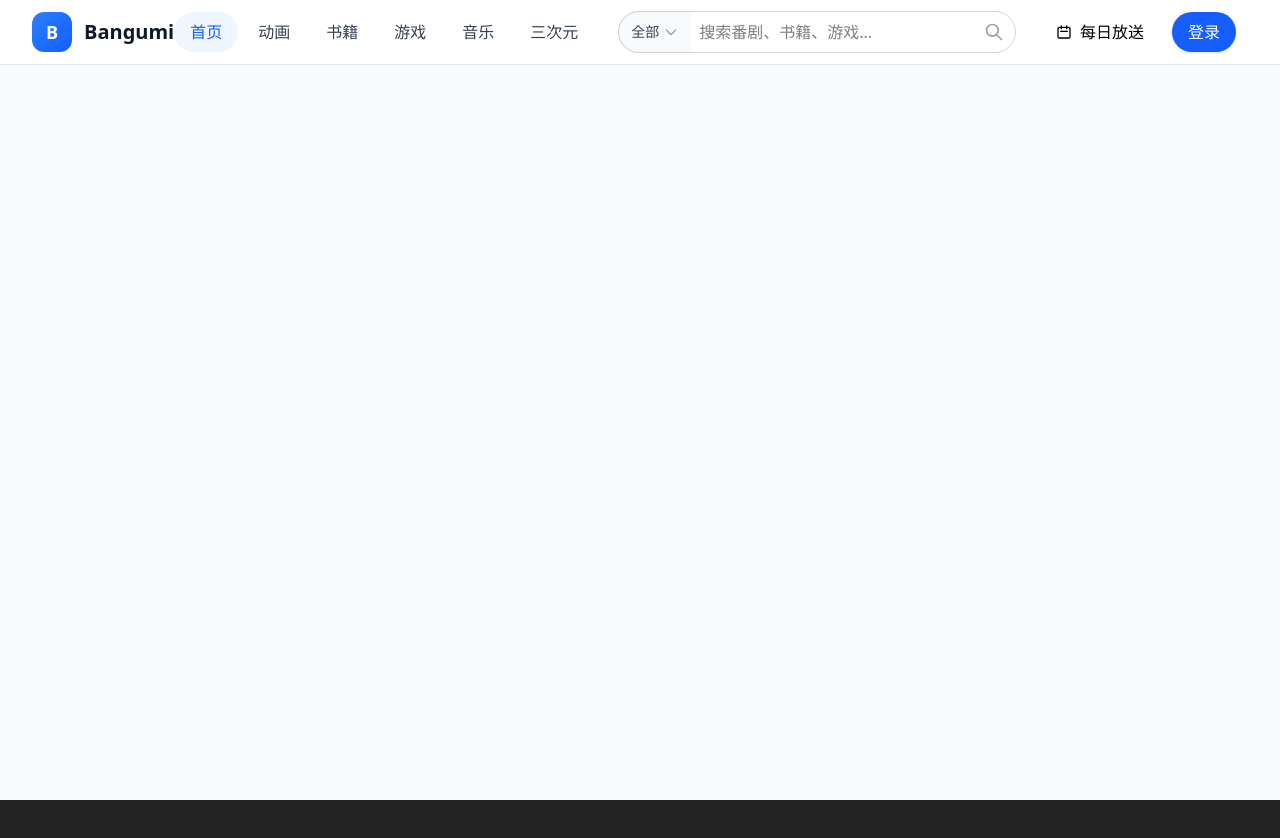
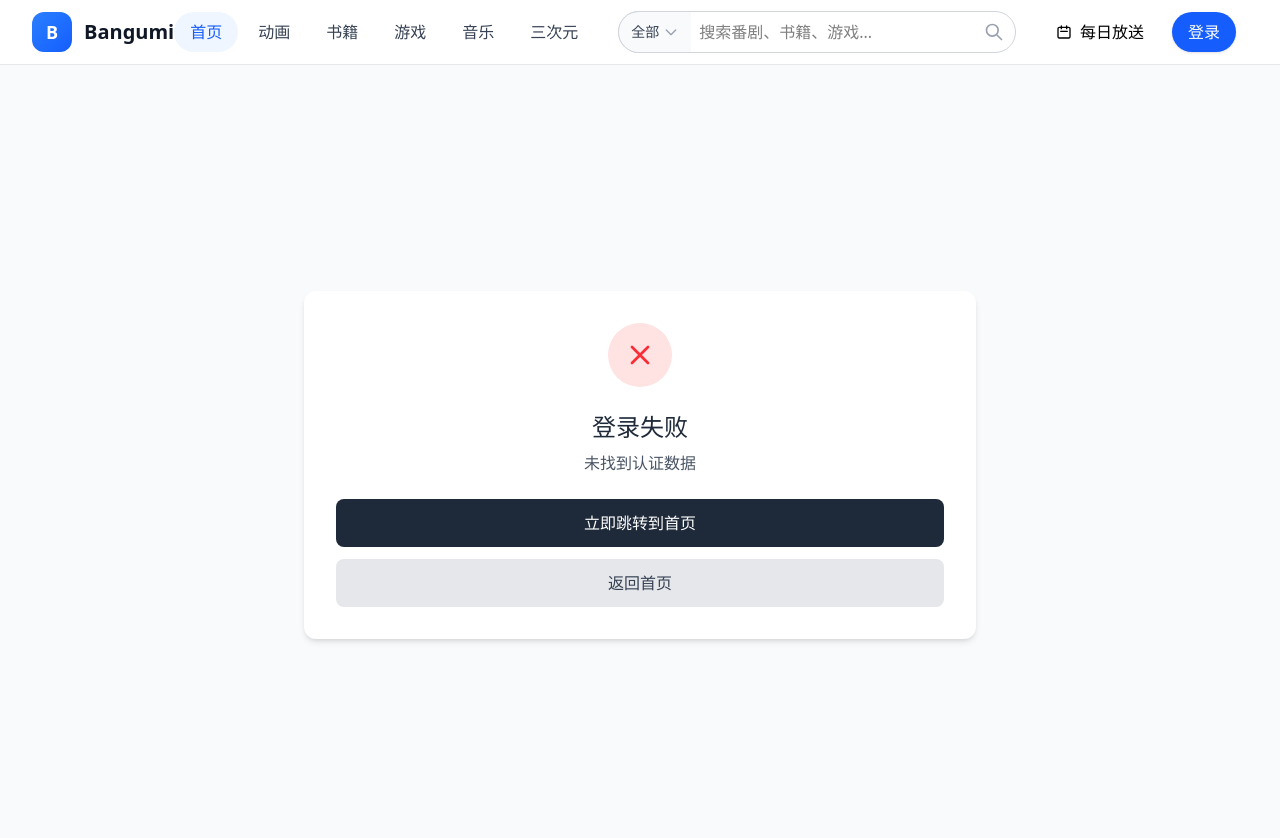
Before and after one commit to Alivesr/bangumi_2_fronted, a Vue app: page /auth/success in a window 1280 px wide. Shown: the top 838 px of the page. Before the commit the page ends 800 px from the top, so only its background shows below. Built offline with nearby package versions, Linux system fonts and the light colour scheme.

Commit message:
在TopNav组件中添加登录按钮及其点击事件，并在路由配置中添加认证成功和失败的路径。

```diff
--- /dev/null
+++ b/src/pages/Auth/index.vue
@@ -0,0 +1,196 @@
+<script setup lang="ts">
+import { ref, onMounted } from "vue";
+import { useRouter, useRoute } from "vue-router";
+
+const router = useRouter();
+const route = useRoute();
+const loading = ref(true);
+const error = ref("");
+const success = ref(false);
+const countdown = ref(5);
+const errorMessage = ref("");
+
+const handleAuthCallback = () => {
+  const isErrorPage = route.path === "/auth/error";
+  const urlParams = route.query;
+
+  if (isErrorPage) {
+    // 错误页面处理
+    const errorMsg = urlParams.error as string;
+    if (errorMsg) {
+      error.value = errorMsg;
+      errorMessage.value = errorMsg;
+    } else {
+      error.value = "未知错误";
+      errorMessage.value = "未知错误";
+    }
+    loading.value = false;
+    return;
+  }
+
+  // 成功页面处理 - 提取 token_data
+  const tokenDataStr = urlParams.token_data as string;
+
+  if (!tokenDataStr) {
+    error.value = "未找到认证数据";
+    errorMessage.value = "未找到认证数据";
+    loading.value = false;
+    return;
+  }
+
+  try {
+    // 解析 token 数据
+    const tokenData = JSON.parse(decodeURIComponent(tokenDataStr));
+    console.log("解析的 token 数据:", tokenData);
+
+    // 验证必要字段
+    if (
+      !tokenData.access_token ||
+      !tokenData.user_id ||
+      !tokenData.session_id
+    ) {
+      throw new Error("认证数据不完整");
+    }
+
+    // 保存到本地存储
+    localStorage.setItem("bangumi_token", JSON.stringify(tokenData));
+
+    // 清除 URL 中的敏感参数
+    const newUrl = new URL(window.location.href);
+    newUrl.searchParams.delete("token_data");
+    window.history.replaceState({}, "", newUrl.toString());
+
+    success.value = true;
+    loading.value = false;
+
+    // 开始倒计时
+    startCountdown();
+  } catch (err) {
+    console.error("❌ Token 解析失败:", err);
+    error.value = err instanceof Error ? err.message : "Token 解析失败";
+    errorMessage.value = err instanceof Error ? err.message : "Token 解析失败";
+    loading.value = false;
+  }
+};
+
+// 倒计时功能
+const startCountdown = () => {
+  const timer = setInterval(() => {
+    countdown.value--;
+    if (countdown.value <= 0) {
+      clearInterval(timer);
+      router.push("/");
+    }
+  }, 1000);
+};
+
+onMounted(() => {
+  handleAuthCallback();
+});
+</script>
+
+<template>
+  <div class="min-h-screen bg-gray-50 flex items-center justify-center px-4">
+    <div
+      class="max-w-md w-full bg-white rounded-xl shadow-md overflow-hidden md:max-w-2xl m-4"
+    >
+      <div class="p-8">
+        <div class="flex justify-center mb-6">
+          <div
+            v-if="loading"
+            class="w-16 h-16 rounded-full bg-gray-100 flex items-center justify-center"
+          >
+            <div
+              class="w-8 h-8 border-t-2 border-gray-500 border-solid rounded-full animate-spin"
+            ></div>
+          </div>
+          <div
+            v-else-if="success"
+            class="w-16 h-16 rounded-full bg-green-100 flex items-center justify-center"
+          >
+            <svg
+              class="w-8 h-8 text-green-500"
+              fill="none"
+              stroke="currentColor"
+              viewBox="0 0 24 24"
+            >
+              <path
+                stroke-linecap="round"
+                stroke-linejoin="round"
+                stroke-width="2"
+                d="M5 13l4 4L19 7"
+              ></path>
+            </svg>
+          </div>
+          <div
+            v-else-if="error"
+            class="w-16 h-16 rounded-full bg-red-100 flex items-center justify-center"
+          >
+            <svg
+              class="w-8 h-8 text-red-500"
+              fill="none"
+              stroke="currentColor"
+              viewBox="0 0 24 24"
+            >
+              <path
+                stroke-linecap="round"
+                stroke-linejoin="round"
+                stroke-width="2"
+                d="M6 18L18 6M6 6l12 12"
+              ></path>
+            </svg>
+          </div>
+        </div>
+
+        <div class="text-center">
+          <h2 v-if="loading" class="text-2xl font-bold text-gray-800 mb-2">
+            正在处理登录
+          </h2>
+          <h2 v-else-if="success" class="text-2xl font-bold text-gray-800 mb-2">
+            登录成功！
+          </h2>
+          <h2 v-else-if="error" class="text-2xl font-bold text-gray-800 mb-2">
+            登录失败
+          </h2>
+
+          <p v-if="loading" class="text-gray-600 mb-6">
+            正在验证您的身份，请稍候...
+          </p>
+          <p v-else-if="success" class="text-gray-600 mb-6">
+            您已成功登录Bangumi账户。页面将在
+            {{ countdown }} 秒后自动跳转到首页。
+          </p>
+          <p v-else-if="error" class="text-gray-600 mb-6">
+            {{ errorMessage }}
+          </p>
+
+          <div v-if="success" class="mb-6">
+            <div class="bg-gray-100 rounded-lg p-4">
+              <p class="text-sm text-gray-700">
+                <span class="font-medium">提示：</span>
+                您现在可以访问所有个性化功能，包括收藏、评分和评论。
+              </p>
+            </div>
+          </div>
+
+          <div class="flex flex-col gap-3">
+            <button
+              v-if="success || error"
+              @click="router.push('/')"
+              class="px-4 py-3 bg-gray-800 text-white rounded-lg hover:bg-gray-700 transition-colors duration-200 focus:outline-none focus:ring-2 focus:ring-gray-300 font-medium"
+            >
+              立即跳转到首页
+            </button>
+            <button
+              v-if="error"
+              @click="router.push('/')"
+              class="px-4 py-3 bg-gray-200 text-gray-700 rounded-lg hover:bg-gray-300 transition-colors duration-200 focus:outline-none focus:ring-2 focus:ring-gray-300 font-medium"
+            >
+              返回首页
+            </button>
+          </div>
+        </div>
+      </div>
+    </div>
+  </div>
+</template>
--- a/src/pages/Home/components/TopNav.vue
+++ b/src/pages/Home/components/TopNav.vue
@@ -75,6 +75,13 @@ const navItems = [
   { id: "music", name: "音乐", path: "/music" },
   { id: "calendar", name: "三次元", path: "/real" },
 ];
+
+// 登录
+const BACKEND_URL = "http://localhost:3000";
+// 登录按钮点击事件
+const handleLogin = () => {
+  window.open(BACKEND_URL + "/api/login", "_blank");
+};
 </script>
 
 <template>
@@ -213,6 +220,7 @@ const navItems = [
 
           <button
             class="px-4 py-2 bg-blue-600 hover:bg-blue-700 text-white rounded-full transition-colors duration-200 font-medium shadow-sm hover:shadow-md"
+            @click="handleLogin"
           >
             登录
           </button>
--- a/src/router/index.ts
+++ b/src/router/index.ts
@@ -7,6 +7,7 @@ import Game from "@/pages/Game/index.vue";
 import Music from "@/pages/Music/index.vue";
 import Real from "@/pages/Real/index.vue";
 import Calendar from "@/pages/Calendar/index.vue";
+import Auth from "@/pages/Auth/index.vue";
 
 const routes = [
   { path: "/", component: Home },
@@ -16,6 +17,8 @@ const routes = [
   { path: "/music", component: Music },
   { path: "/real", component: Real },
   { path: "/calendar", component: Calendar },
+  { path: "/auth/success", component: Auth },
+  { path: "/auth/error", component: Auth },
 ];
 
 const router = createRouter({
```
